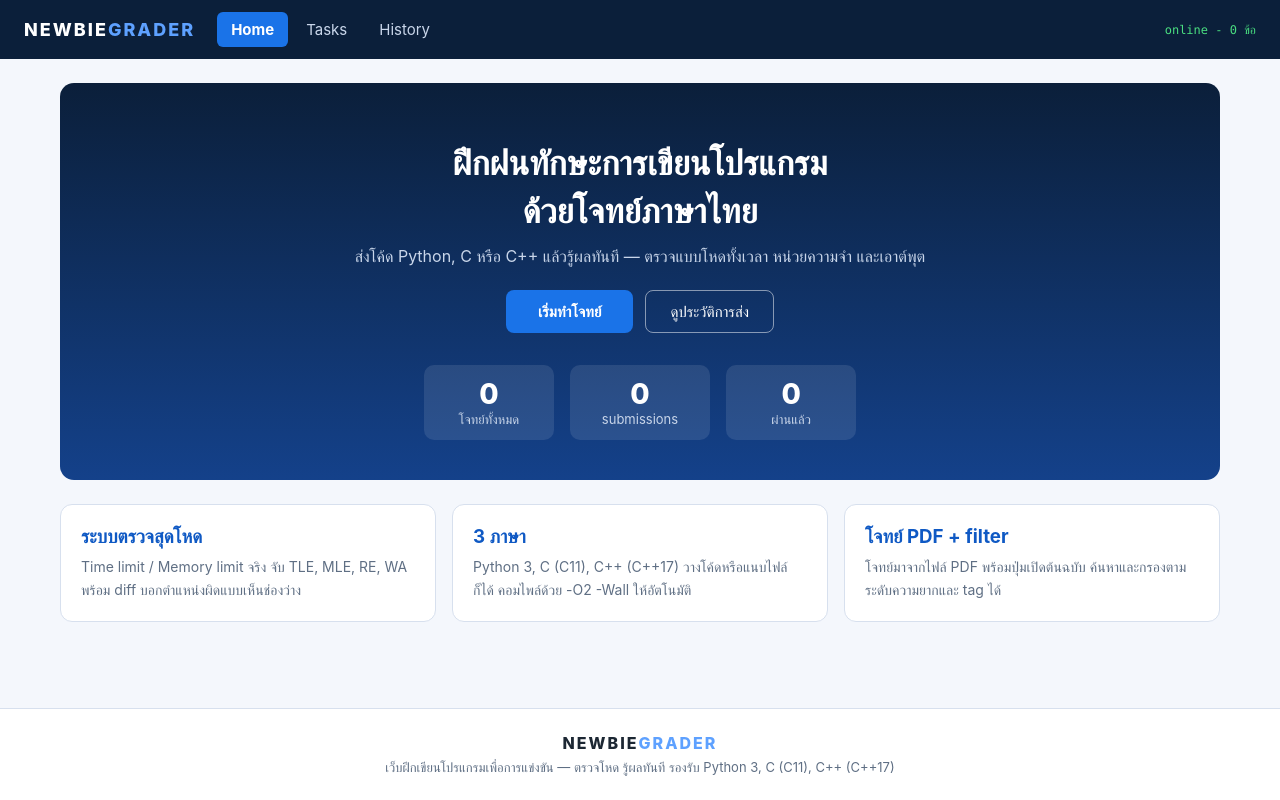
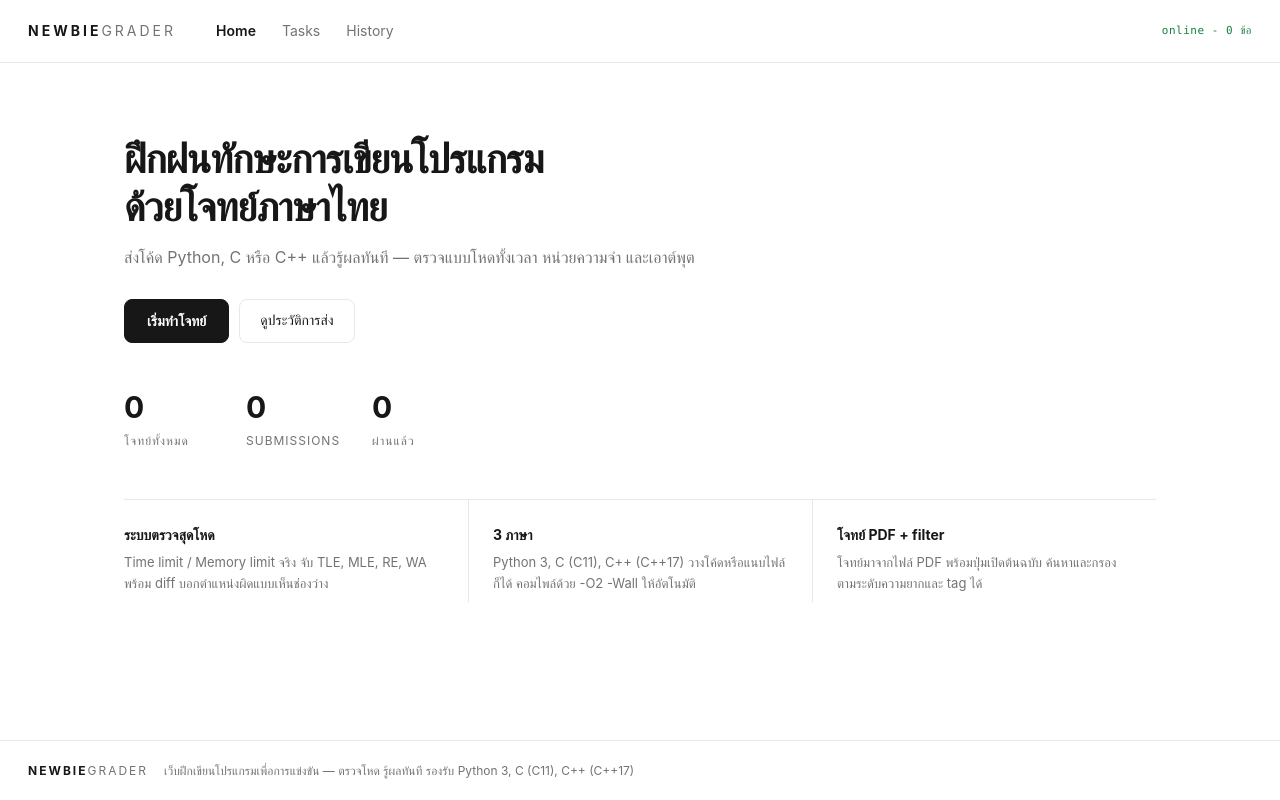
Before and after one commit to n3wbiekkkk/Newbiegrader, a FastAPI app: page / in a window 1280 px wide. Run offline with FastAPI, Linux system fonts and the light colour scheme; data that the repository does not hold is empty.

Commit message:
Minimal redesign: monochrome light theme, hairline borders, black buttons

```diff
--- a/static/styles.css
+++ b/static/styles.css
@@ -1,208 +1,210 @@
 :root {
-  --bg: #f4f7fc;
+  --bg: #ffffff;
   --panel: #ffffff;
-  --panel2: #eef3fa;
-  --border: #d7e0ee;
-  --text: #1c2733;
-  --dim: #5f6f84;
-  --acc: #1a73e8;
-  --acc-dark: #0f59c4;
-  --green: #1a7f37;
-  --yellow: #9e6a03;
-  --magenta: #6e40c1;
-  --red: #c5221f;
+  --panel2: #fafafa;
+  --border: #e8e8e8;
+  --text: #171717;
+  --dim: #737373;
+  --acc: #171717;
+  --link: #2563eb;
+  --green: #15803d;
+  --yellow: #a16207;
+  --magenta: #7e22ce;
+  --red: #dc2626;
   --mono: ui-monospace, "SF Mono", "Cascadia Code", Menlo, Consolas, monospace;
 }
 
 * { box-sizing: border-box; }
 body {
   margin: 0; background: var(--bg); color: var(--text);
-  font-family: -apple-system, "Segoe UI", Tahoma, sans-serif;
+  font-family: -apple-system, BlinkMacSystemFont, "Segoe UI", sans-serif;
+  font-size: 14px; line-height: 1.6;
   min-height: 100vh; display: flex; flex-direction: column;
+  -webkit-font-smoothing: antialiased;
 }
 
 /* top nav */
 .topbar {
-  display: flex; align-items: center; gap: 22px;
-  padding: 12px 24px; background: #0b1f3a; color: #fff;
+  display: flex; align-items: center; gap: 28px;
+  padding: 14px 28px; background: rgba(255,255,255,.85);
+  backdrop-filter: blur(8px);
+  border-bottom: 1px solid var(--border);
   position: sticky; top: 0; z-index: 10;
 }
-.brand { font-weight: 800; letter-spacing: 2px; font-size: 18px; color: #fff; text-decoration: none; white-space: nowrap; }
-.brand-acc { color: #5ea1ff; }
-.nav { display: flex; gap: 4px; }
+.brand { font-weight: 700; letter-spacing: 3px; font-size: 14px; color: var(--text); text-decoration: none; }
+.brand-acc { color: var(--dim); font-weight: 400; }
+.nav { display: flex; gap: 2px; }
 .nav-link {
-  color: #c9d6ea; text-decoration: none; font-size: 15px;
-  padding: 8px 14px; border-radius: 6px;
+  color: var(--dim); text-decoration: none; font-size: 14px;
+  padding: 6px 12px; border-radius: 6px;
 }
-.nav-link:hover { background: rgba(255,255,255,.12); color: #fff; }
-.nav-link.active { background: var(--acc); color: #fff; font-weight: 700; }
-.health { margin-left: auto; font-size: 12px; color: #8fa3bf; font-family: var(--mono); }
-.health.ok { color: #4ade80; }
+.nav-link:hover { color: var(--text); background: var(--panel2); }
+.nav-link.active { color: var(--text); font-weight: 600; }
+.health { margin-left: auto; font-size: 11px; color: var(--dim); font-family: var(--mono); letter-spacing: .5px; }
+.health.ok { color: var(--green); }
 
-main { max-width: 1200px; width: 100%; margin: 0 auto; padding: 24px 20px 40px; flex: 1; }
+main { max-width: 1080px; width: 100%; margin: 0 auto; padding: 48px 24px 64px; flex: 1; }
 .view { display: none; }
-.view.active { display: block; }
+.view.active { display: block; animation: fade .25s ease; }
+@keyframes fade { from { opacity: 0; transform: translateY(4px); } to { opacity: 1; } }
 
 /* home */
-.hero {
-  text-align: center; background: linear-gradient(180deg, #0b1f3a, #14418a);
-  color: #fff; border-radius: 14px; padding: 56px 24px 40px; margin-bottom: 24px;
+.hero { text-align: left; padding: 24px 0 40px; max-width: 680px; }
+.hero h1 { margin: 0 0 14px; font-size: 40px; line-height: 1.2; font-weight: 700; letter-spacing: -1px; }
+.hero .lede { color: var(--dim); font-size: 16px; margin: 0 0 28px; }
+.hero-btns { display: flex; gap: 10px; margin-bottom: 40px; flex-wrap: wrap; }
+.btn-primary {
+  background: var(--acc); color: #fff; text-decoration: none; font-weight: 600;
+  padding: 10px 22px; border-radius: 8px; font-size: 14px; border: 1px solid var(--acc);
 }
-.hero h1 { margin: 0 0 12px; font-size: 34px; line-height: 1.4; }
-.hero .lede { color: #c9d6ea; font-size: 16px; margin: 0 0 24px; }
-.hero-btns { display: flex; gap: 12px; justify-content: center; margin-bottom: 32px; flex-wrap: wrap; }
-.btn-primary {
-  background: var(--acc); color: #fff; text-decoration: none; font-weight: 700;
-  padding: 12px 32px; border-radius: 8px; font-size: 15px;
+.btn-primary:hover { opacity: .85; }
+.btn-ghost {
+  border: 1px solid var(--border); color: var(--text); text-decoration: none;
+  padding: 9px 20px; border-radius: 8px; font-size: 14px; background: transparent; cursor: pointer;
 }
-.btn-primary:hover { background: var(--acc-dark); }
-.btn-ghost {
-  border: 1px solid rgba(255,255,255,.5); color: #fff; text-decoration: none;
-  padding: 11px 24px; border-radius: 8px; font-size: 15px; background: transparent; cursor: pointer;
-}
-.btn-ghost:hover { border-color: #fff; }
-.stat-strip { display: flex; gap: 16px; justify-content: center; flex-wrap: wrap; }
-.stat { background: rgba(255,255,255,.1); border-radius: 10px; padding: 12px 32px; min-width: 130px; }
-.stat-num { font-size: 28px; font-weight: 800; }
-.stat-label { font-size: 13px; color: #c9d6ea; }
-.features { display: grid; grid-template-columns: repeat(3, 1fr); gap: 16px; }
-.feature { background: var(--panel); border: 1px solid var(--border); border-radius: 12px; padding: 20px; }
-.feature h3 { margin: 0 0 8px; color: var(--acc-dark); }
-.feature p { margin: 0; color: var(--dim); font-size: 14px; line-height: 1.6; }
+.btn-ghost:hover { border-color: var(--text); }
+.stat-strip { display: flex; gap: 32px; flex-wrap: wrap; }
+.stat { min-width: 90px; }
+.stat-num { font-size: 30px; font-weight: 700; letter-spacing: -0.5px; }
+.stat-label { font-size: 12px; color: var(--dim); text-transform: uppercase; letter-spacing: 1px; }
+.features { display: grid; grid-template-columns: repeat(3, 1fr); gap: 0; border-top: 1px solid var(--border); margin-top: 8px; }
+.feature { padding: 24px 24px 8px 0; }
+.feature + .feature { padding-left: 24px; border-left: 1px solid var(--border); }
+.feature h3 { margin: 0 0 6px; font-size: 14px; }
+.feature p { margin: 0; color: var(--dim); font-size: 13px; }
 
 /* pages */
-.page-head { display: flex; align-items: baseline; gap: 16px; margin: 4px 0 16px; flex-wrap: wrap; }
-.page-head h2 { margin: 0; font-size: 26px; }
+.page-head { display: flex; align-items: baseline; gap: 14px; margin: 0 0 20px; flex-wrap: wrap; }
+.page-head h2 { margin: 0; font-size: 24px; font-weight: 700; letter-spacing: -0.5px; }
 .dim { color: var(--dim); }
 .meta { font-size: 12px; color: var(--dim); font-family: var(--mono); }
-.card {
-  background: var(--panel); border: 1px solid var(--border);
-  border-radius: 12px; padding: 18px 20px; min-width: 0;
-}
-.table-card { padding: 0; overflow-x: auto; }
+.card { border-top: 1px solid var(--border); padding: 20px 0; min-width: 0; }
+.table-card { border: 1px solid var(--border); border-radius: 12px; padding: 0; overflow-x: auto; }
 .card-head { display: flex; align-items: center; justify-content: space-between; gap: 12px; flex-wrap: wrap; }
-.card-head h2 { margin: 0; font-size: 18px; }
+.card-head h2 { margin: 0; font-size: 16px; font-weight: 600; }
 
 /* filter */
-.filterbar {
-  display: flex; gap: 10px; align-items: center;
-  background: var(--panel); border: 1px solid var(--border);
-  border-radius: 12px; padding: 12px 14px; margin-bottom: 16px; flex-wrap: wrap;
-}
+.filterbar { display: flex; gap: 8px; align-items: center; margin-bottom: 16px; flex-wrap: wrap; }
 .filterbar input[type="search"] {
   flex: 1; min-width: 140px; border: 1px solid var(--border);
-  border-radius: 8px; padding: 9px 12px; font-size: 14px; background: #fff; color: var(--text);
+  border-radius: 8px; padding: 8px 12px; font-size: 14px; background: #fff; color: var(--text);
 }
-.filterbar input[type="search"]:focus { outline: 2px solid var(--acc); border-color: var(--acc); }
+.filterbar input[type="search"]:focus { outline: none; border-color: var(--text); }
 .filterbar select, .history-tools select {
-  border: 1px solid var(--border); border-radius: 8px; padding: 9px 10px;
-  font-size: 14px; background: #fff; color: var(--text);
+  border: 1px solid var(--border); border-radius: 8px; padding: 8px 10px;
+  font-size: 13px; background: #fff; color: var(--text);
 }
 
 /* tables */
 table.tests { width: 100%; border-collapse: collapse; font-size: 14px; }
-table.tests th, table.tests td { padding: 11px 14px; text-align: left; border-bottom: 1px solid var(--border); }
-table.tests th { color: var(--dim); font-weight: 600; font-size: 13px; background: var(--panel2); }
+table.tests th, table.tests td { padding: 12px 16px; text-align: left; border-bottom: 1px solid var(--border); }
+table.tests th {
+  color: var(--dim); font-weight: 500; font-size: 11px;
+  text-transform: uppercase; letter-spacing: 1px;
+}
 table.tests tbody tr:last-child td { border-bottom: none; }
 table.tasks-table tbody tr { cursor: pointer; }
 table.tasks-table tbody tr:hover td { background: var(--panel2); }
 .diff-tag {
-  display: inline-block; font-size: 11px; font-weight: 700; border-radius: 20px;
-  padding: 2px 10px; margin-right: 6px; background: var(--panel2); color: var(--acc-dark);
-  border: 1px solid var(--border);
+  display: inline-block; font-size: 11px; font-weight: 600; border-radius: 20px;
+  padding: 2px 10px; margin-right: 6px;
+  background: var(--panel2); color: var(--dim); border: 1px solid var(--border);
 }
-.diff-easy { background: #e6f4ea; color: var(--green); border-color: #b9e2c5; }
-.diff-medium { background: #fef7e0; color: var(--yellow); border-color: #f0dfae; }
-.diff-hard { background: #fce8e6; color: var(--red); border-color: #f5c6c2; }
+.diff-easy { color: var(--green); border-color: #bbe5c9; background: #f2fbf5; }
+.diff-medium { color: var(--yellow); border-color: #f0dfae; background: #fffdf3; }
+.diff-hard { color: var(--red); border-color: #f5c6c2; background: #fff5f4; }
 .tag-chip {
   display: inline-block; font-size: 11px; border-radius: 20px; padding: 2px 10px;
-  margin: 1px 4px 1px 0; background: var(--panel2); color: var(--dim); border: 1px solid var(--border);
+  margin: 1px 4px 1px 0; color: var(--dim);
   font-family: var(--mono);
 }
+.tag-chip::before { content: "#"; }
 
 .badge {
-  display: inline-block; min-width: 44px; text-align: center;
-  font-family: var(--mono); font-weight: 700; font-size: 12px;
-  border-radius: 5px; padding: 2px 8px; color: #fff;
+  display: inline-block; min-width: 40px; text-align: center;
+  font-family: var(--mono); font-weight: 600; font-size: 11px;
+  border-radius: 20px; padding: 2px 10px; color: #fff;
 }
 .b-AC { background: var(--green); }
 .b-WA, .b-RE, .b-CE { background: var(--red); }
 .b-TLE, .b-OLE { background: var(--yellow); }
 .b-MLE { background: var(--magenta); }
-.b-SKIP { background: #555; }
+.b-SKIP { background: #999; }
 
 /* task detail */
-.backlink { display: inline-block; margin-bottom: 12px; color: var(--acc); text-decoration: none; font-size: 14px; }
-.task-grid { display: grid; grid-template-columns: 1fr 1fr; gap: 16px; align-items: start; }
-.task-grid h2 { margin-top: 0; }
-.task-grid h3 { margin: 20px 0 8px; font-size: 15px; }
-.md { font-size: 14px; line-height: 1.65; overflow-wrap: anywhere; }
-.md h1 { font-size: 20px; border-bottom: 1px solid var(--border); padding-bottom: 6px; }
-.md h2 { font-size: 16px; color: var(--acc-dark); }
-.md h3 { font-size: 14px; }
+.backlink { display: inline-block; margin-bottom: 16px; color: var(--dim); text-decoration: none; font-size: 13px; }
+.backlink:hover { color: var(--text); }
+.task-grid { display: grid; grid-template-columns: 1fr 1fr; gap: 48px; align-items: start; }
+.task-grid h2 { margin: 0 0 4px; font-size: 22px; letter-spacing: -0.5px; }
+.task-grid h3 { margin: 28px 0 10px; font-size: 13px; text-transform: uppercase; letter-spacing: 1px; color: var(--dim); font-weight: 600; }
+.md { font-size: 14px; overflow-wrap: anywhere; }
+.md h1 { font-size: 20px; margin: 1.2em 0 .5em; }
+.md h2 { font-size: 16px; margin: 1.2em 0 .5em; }
+.md h3 { font-size: 14px; margin: 1.2em 0 .5em; text-transform: none; letter-spacing: 0; color: var(--text); }
 .md pre {
-  background: #0b1f3a; color: #dbe7f7; border-radius: 8px;
-  padding: 10px 12px; overflow-x: auto; font-family: var(--mono); font-size: 13px;
+  background: var(--panel2); border: 1px solid var(--border); color: var(--text);
+  border-radius: 8px; padding: 12px 14px; overflow-x: auto;
+  font-family: var(--mono); font-size: 12.5px;
 }
-.md code { font-family: var(--mono); background: var(--panel2); padding: 1px 5px; border-radius: 4px; font-size: 13px; }
-.md pre code { background: none; padding: 0; color: inherit; }
-.md ul { padding-left: 22px; }
+.md code { font-family: var(--mono); background: var(--panel2); border: 1px solid var(--border); padding: 0 5px; border-radius: 4px; font-size: 12.5px; }
+.md pre code { background: none; border: none; padding: 0; }
+.md ul { padding-left: 20px; }
 .md li { margin: 3px 0; }
 
-.lang-group { display: flex; gap: 6px; }
+.lang-group { display: flex; gap: 2px; background: var(--panel2); border: 1px solid var(--border); border-radius: 8px; padding: 2px; }
 .lang-btn {
-  background: var(--panel2); color: var(--text);
-  border: 1px solid var(--border); border-radius: 6px;
-  padding: 5px 12px; cursor: pointer; font-size: 13px;
+  background: transparent; color: var(--dim); border: none; border-radius: 6px;
+  padding: 5px 14px; cursor: pointer; font-size: 13px;
 }
-.lang-btn.active { border-color: var(--acc); color: #fff; background: var(--acc); font-weight: 700; }
+.lang-btn.active { background: #fff; color: var(--text); font-weight: 600; box-shadow: 0 1px 2px rgba(0,0,0,.08); }
 .dropzone {
-  border: 2px dashed var(--border); border-radius: 8px;
-  text-align: center; padding: 14px; margin: 12px 0 8px;
-  cursor: pointer; font-size: 13px; background: #fafcff;
+  border: 1px dashed var(--border); border-radius: 10px;
+  text-align: center; padding: 20px; margin: 14px 0 10px;
+  cursor: pointer; font-size: 13px; color: var(--dim); background: #fff;
 }
-.dropzone:hover, .dropzone.over { border-color: var(--acc); background: var(--panel2); }
+.dropzone:hover, .dropzone.over { border-color: var(--text); color: var(--text); background: var(--panel2); }
 .dropzone p { margin: 4px 0; }
 .file-chip {
   display: flex; align-items: center; gap: 10px;
-  background: var(--panel2); border: 1px solid var(--acc);
-  border-radius: 6px; padding: 6px 10px; margin-bottom: 8px; font-size: 13px;
+  background: var(--panel2); border: 1px solid var(--border);
+  border-radius: 8px; padding: 6px 12px; margin-bottom: 10px; font-size: 12.5px;
   font-family: var(--mono);
 }
-.file-chip button { cursor: pointer; font-size: 12px; }
+.file-chip button { cursor: pointer; font-size: 12px; background: none; border: none; color: var(--link); padding: 0; }
 #file-clear { margin-left: auto; }
 .hidden { display: none !important; }
 #editor {
   width: 100%; min-height: 300px; resize: vertical;
-  background: #0b1f3a; color: #e8f0fc;
-  border: 1px solid var(--border); border-radius: 8px;
-  font-family: var(--mono); font-size: 13px; line-height: 1.5;
-  padding: 12px; tab-size: 4;
+  background: var(--panel2); color: var(--text);
+  border: 1px solid var(--border); border-radius: 10px;
+  font-family: var(--mono); font-size: 12.5px; line-height: 1.6;
+  padding: 14px; tab-size: 4;
 }
-#editor:focus { outline: 2px solid var(--acc); }
-.submit-row { display: flex; gap: 10px; margin-top: 10px; align-items: center; }
+#editor:focus { outline: none; border-color: var(--text); background: #fff; }
+.submit-row { display: flex; gap: 10px; margin-top: 12px; align-items: center; }
 .ghost-btn {
-  background: #fff; color: var(--dim);
-  border: 1px solid var(--border); border-radius: 6px;
-  padding: 8px 14px; cursor: pointer; font-size: 13px;
+  background: transparent; color: var(--dim);
+  border: none; padding: 8px 4px; cursor: pointer; font-size: 13px;
 }
-.ghost-btn:hover { color: var(--text); border-color: var(--dim); }
+.ghost-btn:hover { color: var(--text); }
 .submit-btn {
   margin-left: auto; background: var(--acc); color: #fff;
-  border: none; border-radius: 8px; padding: 10px 34px;
-  font-weight: 800; letter-spacing: 1px; cursor: pointer; font-size: 14px;
+  border: 1px solid var(--acc); border-radius: 8px; padding: 9px 28px;
+  font-weight: 600; cursor: pointer; font-size: 14px;
 }
-.submit-btn:hover:not(:disabled) { background: var(--acc-dark); }
+.submit-btn:hover:not(:disabled) { opacity: .8; }
 .submit-btn:disabled { opacity: 0.5; cursor: wait; }
-.status { font-size: 13px; margin-top: 8px; font-family: var(--mono); }
-.sep { border: none; border-top: 1px solid var(--border); margin: 16px 0; }
+.status { font-size: 12.5px; margin-top: 8px; font-family: var(--mono); color: var(--dim); }
+.sep { border: none; border-top: 1px solid var(--border); margin: 20px 0; }
 tr.test-row { cursor: pointer; }
 tr.test-row:hover td { background: var(--panel2); }
 .detail-cell pre {
-  background: #0b1f3a; color: #dbe7f7; border-radius: 8px;
-  padding: 8px 10px; overflow-x: auto; font-size: 12px; white-space: pre-wrap; margin: 6px 0;
+  background: var(--panel2); border: 1px solid var(--border); color: var(--text);
+  border-radius: 8px; padding: 10px 12px; overflow-x: auto;
+  font-size: 12px; white-space: pre-wrap; margin: 6px 0;
+  font-family: var(--mono);
 }
-.score-big { font-size: 22px; font-weight: 800; }
+.score-big { font-size: 20px; font-weight: 700; letter-spacing: -0.5px; }
 .score-big.ok { color: var(--green); }
 .score-big.bad { color: var(--red); }
 
@@ -210,12 +212,18 @@ tr.test-row:hover td { background: var(--panel2); }
 .history-tools { display: flex; gap: 8px; align-items: center; margin-left: auto; }
 #hist-stats { margin-bottom: 12px; }
 
-.foot { text-align: center; padding: 24px 16px; border-top: 1px solid var(--border); background: var(--panel); }
-.foot-brand { font-weight: 800; letter-spacing: 2px; margin-bottom: 6px; }
-.foot p { margin: 0; font-size: 13px; }
+.foot {
+  display: flex; align-items: baseline; gap: 16px;
+  padding: 20px 28px; border-top: 1px solid var(--border);
+  font-size: 12px; color: var(--dim);
+}
+.foot-brand { font-weight: 700; letter-spacing: 2px; font-size: 12px; color: var(--text); }
+.foot p { margin: 0; }
 
 @media (max-width: 900px) {
-  .task-grid { grid-template-columns: 1fr; }
+  .task-grid { grid-template-columns: 1fr; gap: 24px; }
   .features { grid-template-columns: 1fr; }
-  .hero h1 { font-size: 26px; }
+  .feature + .feature { padding-left: 0; border-left: none; border-top: 1px solid var(--border); padding-top: 16px; }
+  .hero h1 { font-size: 30px; }
+  main { padding: 32px 16px 48px; }
 }
```
